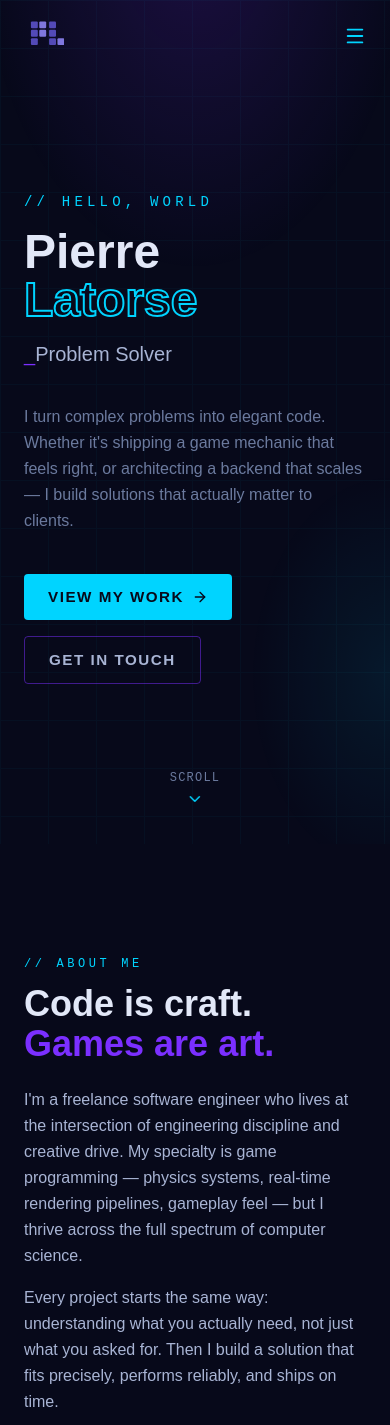
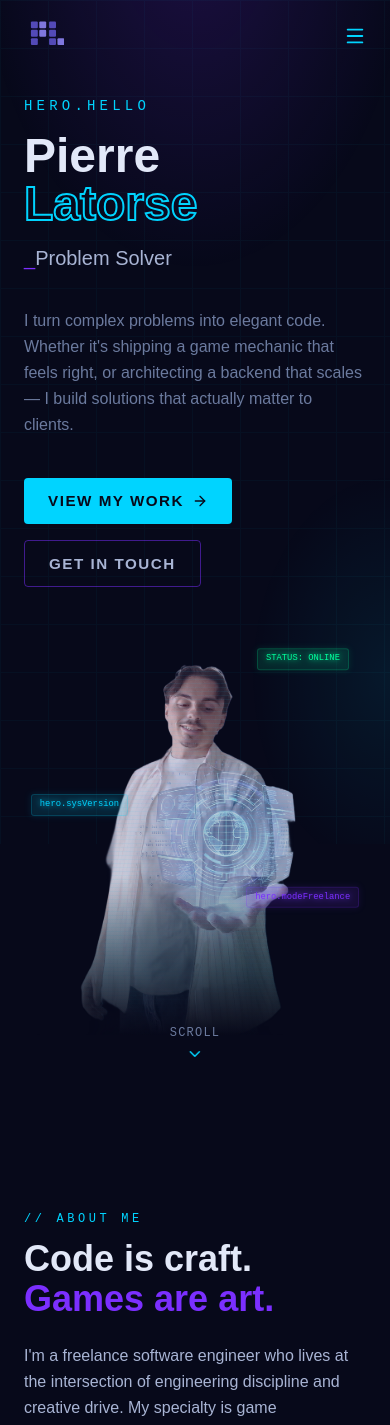
Before and after one commit to Ev0gs/freelance-website, a React (Vite) app: page / in a window 390 px wide. Shown: the top 1425 px of the page. Built offline with nearby package versions, Linux system fonts and the light colour scheme.

Commit message:
feat: add mobile photo for hero section

```diff
--- a/src/sections/HeroSection.tsx
+++ b/src/sections/HeroSection.tsx
@@ -50,6 +50,51 @@ const HeroSection = () => {
         return () => clearTimeout(timeout);
     }, []);
 
+    const holoLabels = [
+        { text: t("hero.statusOnline"), top: "8%", right: "0%", color: "#00FF9C", delay: 0 },
+        { text: t("SYS: v2.4.1"),   top: "45%", left: "0%", color: "#00D4FF", delay: 1.5 },
+        { text: t("MODE: FREELANCE"), bottom: "25%", right: "0%", color: "#7B2FFF", delay: 3 },
+    ]
+
+    const holoEffects = (
+        <>
+            {/* Scanlines */}
+            <div
+                className="absolute inset-0 pointer-events-none"
+                style={{
+                    backgroundImage: "repeating-linear-gradient(0deg, transparent, transparent 3px, rgba(0,212,255,0.06) 3px, rgba(0,212,255,0.06) 4px)",
+                }}
+            />
+
+            {/* Sweep */}
+            <motion.div
+                className="absolute left-0 right-0 pointer-events-none"
+                style={{
+                    height: "40%",
+                    background: "linear-gradient(to bottom, transparent, rgba(0,212,255,0.12) 30%, rgba(0,212,255,0.18) 50%, rgba(0,212,255,0.12) 70%, transparent)",
+                }}
+                animate={{ top: ["-40%", "110%"] }}
+                transition={{ duration: 4, repeat: Infinity, ease: "linear" }}
+            />
+
+            {/* Overlay holo */}
+            <div
+                className="absolute inset-0 pointer-events-none"
+                style={{
+                    background: "linear-gradient(135deg, rgba(123,47,255,0.12) 0%, rgba(0,212,255,0.08) 100%)",
+                }}
+            />
+
+            {/* Fondu bas */}
+            <div
+                className="absolute inset-0 pointer-events-none"
+                style={{
+                    background: "linear-gradient(to bottom, transparent 60%, #07091A 100%)",
+                }}
+            />
+        </>
+    )
+
     return (
         <section
             id="hero"
@@ -69,7 +114,7 @@ const HeroSection = () => {
                             className="text-sm tracking-[0.3em] uppercase mb-4"
                             style={{ color: "#00D4FF", fontFamily: "'JetBrains Mono', monospace" }}
                         >
-                            // HELLO, WORLD
+                            {t("hero.hello")}
                         </p>
                         <h1
                             className="text-5xl md:text-7xl lg:text-8xl font-bold mb-4 leading-none"
@@ -159,73 +204,40 @@ const HeroSection = () => {
 
                     {/* Colonne droite — photo */}
                     <motion.div
-                        className="hidden lg:flex justify-center items-center"
+                        className="flex justify-center items-center"
                         initial={{ opacity: 0, x: 40 }}
                         animate={{ opacity: 1, x: 0 }}
                         transition={{ duration: 0.8, ease: "easeOut", delay: 0.3 }}
                     >
-                        <div className="relative w-full min-h-[700px]">
-
-                            {/* Conteneur masqué — photo + effets holo */}
+                        {/* Version mobile */}
+                        <div className="block lg:hidden relative w-full h-[400px]">
                             <div
                                 className="absolute inset-0"
                                 style={{
-                                    maskImage: "url('/photo.png')",
-                                    maskSize: "cover",
+                                    maskImage: "url('/photo-mobile.png')",
+                                    maskSize: "contain",
                                     maskRepeat: "no-repeat",
-                                    maskPosition: "center",
-                                    WebkitMaskImage: "url('/photo.png')",
-                                    WebkitMaskSize: "cover",
+                                    maskPosition: "center bottom",
+                                    WebkitMaskImage: "url('/photo-mobile.png')",
+                                    WebkitMaskSize: "contain",
                                     WebkitMaskRepeat: "no-repeat",
-                                    WebkitMaskPosition: "center",
+                                    WebkitMaskPosition: "center bottom",
                                 }}
                             >
                                 <img
-                                    src="/photo.png"
+                                    src="/photo-mobile.png"
                                     alt="Pierre Latorse"
-                                    className="w-full h-full object-cover"
+                                    className="w-full h-full object-contain object-bottom"
                                     style={{ filter: "saturate(0.8) brightness(0.85)" }}
                                 />
-                                <div
-                                    className="absolute inset-0 pointer-events-none"
-                                    style={{
-                                        backgroundImage: "repeating-linear-gradient(0deg, transparent, transparent 3px, rgba(0,212,255,0.06) 3px, rgba(0,212,255,0.06) 4px)",
-                                    }}
-                                />
-                                <motion.div
-                                    className="absolute left-0 right-0 pointer-events-none"
-                                    style={{
-                                        height: "40%",
-                                        background: "linear-gradient(to bottom, transparent, rgba(0,212,255,0.12) 30%, rgba(0,212,255,0.18) 50%, rgba(0,212,255,0.12) 70%, transparent)",
-                                    }}
-                                    animate={{ top: ["-40%", "110%"] }}
-                                    transition={{ duration: 4, repeat: Infinity, ease: "linear" }}
-                                />
-                                <div
-                                    className="absolute inset-0 pointer-events-none"
-                                    style={{
-                                        background: "linear-gradient(135deg, rgba(123,47,255,0.12) 0%, rgba(0,212,255,0.08) 100%)",
-                                    }}
-                                />
-                                <div
-                                    className="absolute inset-0 pointer-events-none"
-                                    style={{
-                                        background: "linear-gradient(to bottom, transparent 60%, #07091A 100%)",
-                                    }}
-                                />
-                                <div
-                                    className="absolute inset-0 pointer-events-none"
-                                    style={{
-                                        background: "linear-gradient(to right, #07091A 0%, transparent 30%)",
-                                    }}
-                                />
+                                {holoEffects}
                             </div>
 
-                            {/* Labels holographiques — EN DEHORS du masque */}
+                            {/* Labels holographiques — version mobile */}
                             {[
-                                { text: t("hero.statusOnline"), top: "8%", right: "0%", color: "#00FF9C", delay: 0 },
-                                { text: "SYS: v2.4.1", top: "45%", left: "0%", color: "#00D4FF", delay: 1.5 },
-                                { text: "MODE: FREELANCE", bottom: "25%", right: "0%", color: "#7B2FFF", delay: 3 },
+                                { text: t("hero.statusOnline"),  top: "5%",  right: "5%",  color: "#00FF9C", delay: 0   },
+                                { text: t("hero.sysVersion"),    top: "40%", left: "2%",   color: "#00D4FF", delay: 1.5 },
+                                { text: t("hero.modeFreelance"), bottom: "30%", right: "2%", color: "#7B2FFF", delay: 3  },
                             ].map((label, i) => (
                                 <motion.div
                                     key={label.text}
@@ -237,13 +249,12 @@ const HeroSection = () => {
                                         right: label.right,
                                         color: label.color,
                                         fontFamily: "'JetBrains Mono', monospace",
-                                        fontSize: "0.6rem",
+                                        fontSize: "0.55rem",
                                         background: `${label.color}10`,
                                         border: `1px solid ${label.color}30`,
                                         borderRadius: 3,
                                         zIndex: 4,
                                     }}
-                                    // Flottement — même logique que HoloCube
                                     animate={{
                                         y: [0, -10, 0],
                                         opacity: [1, 1, 1, 1, 1, 1, 1, 1, 1, 0.4, 1, 0.6, 1],
@@ -289,7 +300,103 @@ const HeroSection = () => {
                                     {label.text}
                                 </motion.div>
                             ))}
+                        </div>
 
+                        {/* Version desktop */}
+                        <div className="hidden lg:block relative w-full min-h-[700px]">
+                            <div
+                                className="absolute inset-0"
+                                style={{
+                                    maskImage: "url('/photo.png')",
+                                    maskSize: "cover",
+                                    maskRepeat: "no-repeat",
+                                    maskPosition: "center",
+                                    WebkitMaskImage: "url('/photo.png')",
+                                    WebkitMaskSize: "cover",
+                                    WebkitMaskRepeat: "no-repeat",
+                                    WebkitMaskPosition: "center",
+                                }}
+                            >
+                                <img
+                                    src="/photo.png"
+                                    alt="Pierre Latorse"
+                                    className="w-full h-full object-cover"
+                                    style={{ filter: "saturate(0.8) brightness(0.85)" }}
+                                />
+                                {holoEffects}
+
+                                {/* Fondu gauche — desktop uniquement */}
+                                <div
+                                    className="absolute inset-0 pointer-events-none"
+                                    style={{
+                                        background: "linear-gradient(to right, #07091A 0%, transparent 30%)",
+                                    }}
+                                />
+                            </div>
+
+                            {/* Labels holographiques — desktop uniquement */}
+                            {holoLabels.map((label, i) => (
+                                <motion.div
+                                    key={label.text}
+                                    className="absolute text-xs px-2 py-1 whitespace-nowrap"
+                                    style={{
+                                        top: label.top,
+                                        bottom: (label as any).bottom,
+                                        left: (label as any).left,
+                                        right: label.right,
+                                        color: label.color,
+                                        fontFamily: "'JetBrains Mono', monospace",
+                                        fontSize: "0.6rem",
+                                        background: `${label.color}10`,
+                                        border: `1px solid ${label.color}30`,
+                                        borderRadius: 3,
+                                        zIndex: 4,
+                                    }}
+                                    animate={{
+                                        y: [0, -10, 0],
+                                        opacity: [1, 1, 1, 1, 1, 1, 1, 1, 1, 0.4, 1, 0.6, 1],
+                                        filter: [
+                                            `drop-shadow(0 0 3px ${label.color})`,
+                                            `drop-shadow(0 0 3px ${label.color})`,
+                                            `drop-shadow(0 0 3px ${label.color})`,
+                                            `drop-shadow(0 0 3px ${label.color})`,
+                                            `drop-shadow(0 0 3px ${label.color})`,
+                                            `drop-shadow(0 0 3px ${label.color})`,
+                                            `drop-shadow(0 0 3px ${label.color})`,
+                                            `drop-shadow(0 0 3px ${label.color})`,
+                                            `drop-shadow(0 0 3px ${label.color})`,
+                                            `drop-shadow(0 0 1px ${label.color})`,
+                                            `drop-shadow(0 0 6px ${label.color})`,
+                                            `drop-shadow(0 0 5px ${label.color})`,
+                                            `drop-shadow(0 0 3px ${label.color})`,
+                                        ],
+                                    }}
+                                    transition={{
+                                        y: {
+                                            duration: 4 + i * 0.8,
+                                            repeat: Infinity,
+                                            ease: "easeInOut",
+                                            delay: label.delay,
+                                        },
+                                        opacity: {
+                                            duration: 6,
+                                            repeat: Infinity,
+                                            ease: "linear",
+                                            delay: label.delay,
+                                            times: [0, 0.70, 0.75, 0.80, 0.85, 0.88, 0.90, 0.91, 0.92, 0.93, 0.95, 0.97, 1],
+                                        },
+                                        filter: {
+                                            duration: 6,
+                                            repeat: Infinity,
+                                            ease: "linear",
+                                            delay: label.delay,
+                                            times: [0, 0.70, 0.75, 0.80, 0.85, 0.88, 0.90, 0.91, 0.92, 0.93, 0.95, 0.97, 1],
+                                        },
+                                    }}
+                                >
+                                    {label.text}
+                                </motion.div>
+                            ))}
                         </div>
                     </motion.div>
 
```
Also changed, not shown: public/photo-mobile.png (added).
